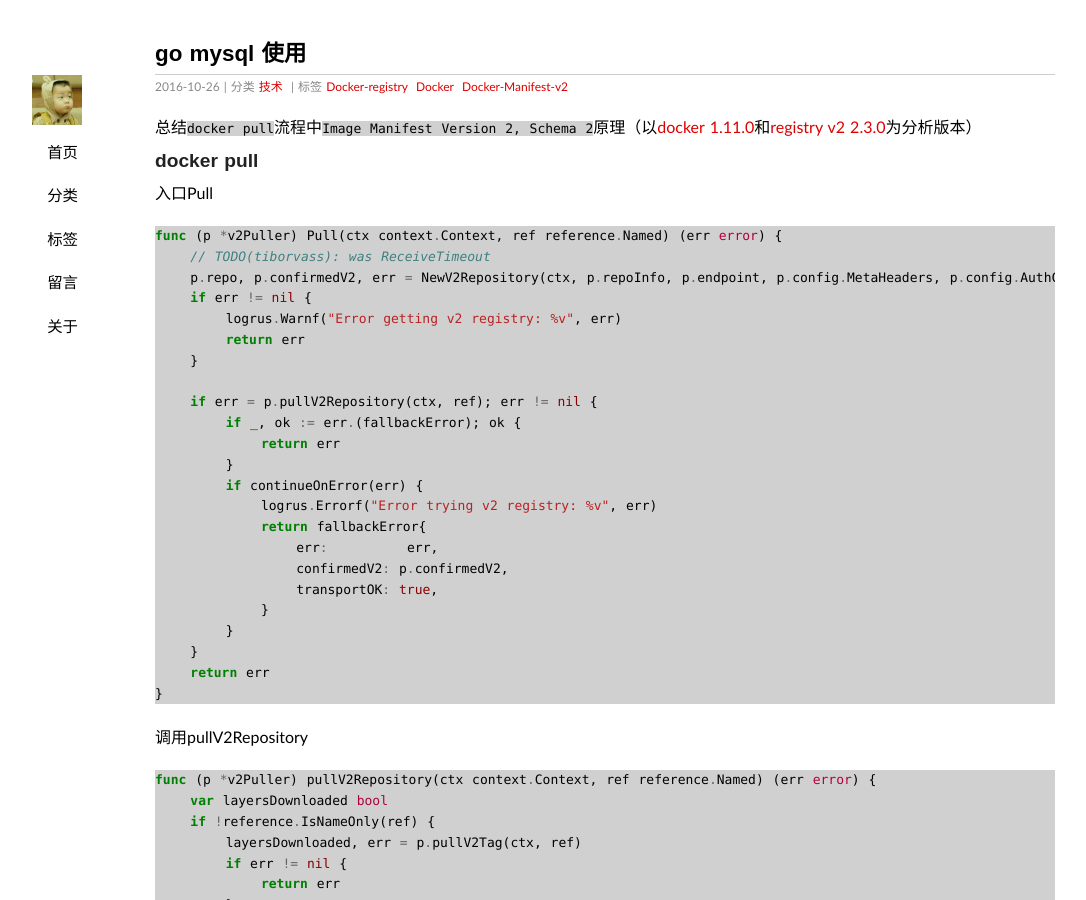
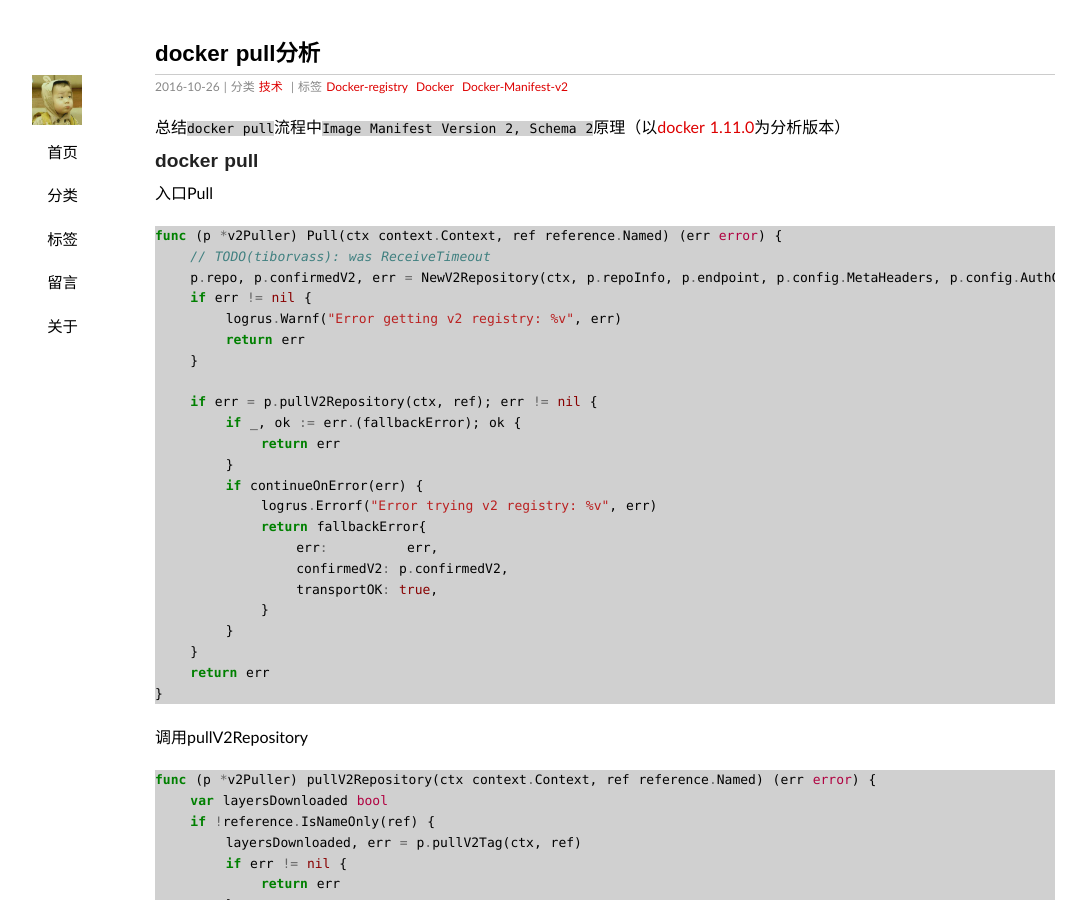
Before and after one commit to duyanghao/duyanghao.github.io, a Jekyll site: the page built from _posts/2016-10-26-docker-registry-pull-manifest-v2.md, in a window 1280 px wide and 900 px high. Shown: the whole window, without its empty margins (35-1121 px from the left). Built offline with Jekyll 4.4.1, drawn with Linux system fonts in a browser that asks for light colours; some web fonts are replaced; comment, search, counter and statistics services are not loaded.

Commit message:
Update 2016-10-26-docker-registry-pull-manifest-v2.md
Signed-off-by: duyanghao <1294057873@qq.com>

````diff
--- a/_posts/2016-10-26-docker-registry-pull-manifest-v2.md
+++ b/_posts/2016-10-26-docker-registry-pull-manifest-v2.md
@@ -1,17 +1,18 @@
 ---
 layout: post
-title: go mysql 使用
+title: docker pull分析
 date: 2016-10-26 17:36:11
 category: 技术
 tags: Docker-registry Docker Docker-Manifest-v2
 excerpt: Image Manifest Version 2, Schema 2
 ---
 
-总结`docker pull`流程中`Image Manifest Version 2, Schema 2`原理（以[docker 1.11.0](https://github.com/docker/docker/tree/v1.11.0)和[registry v2 2.3.0](https://github.com/docker/distribution/tree/v2.3.0)为分析版本）
+总结`docker pull`流程中`Image Manifest Version 2, Schema 2`原理（以[docker 1.11.0](https://github.com/docker/docker/tree/v1.11.0)为分析版本）
 
 ### docker pull
 
 入口Pull
+
 ```go
 func (p *v2Puller) Pull(ctx context.Context, ref reference.Named) (err error) {
     // TODO(tiborvass): was ReceiveTimeout
@@ -39,6 +40,7 @@ func (p *v2Puller) Pull(ctx context.Context, ref reference.Named) (err error) {
 ```
 
 调用pullV2Repository
+
 ```go
 func (p *v2Puller) pullV2Repository(ctx context.Context, ref reference.Named) (err error) {
     var layersDownloaded bool
@@ -285,6 +287,7 @@ func (ms *manifests) Get(ctx context.Context, dgst digest.Digest, options ...dis
 ```
 
 如下：
+
 ```
 > Accept: application/vnd.docker.distribution.manifest.v2+json
 ```
````
